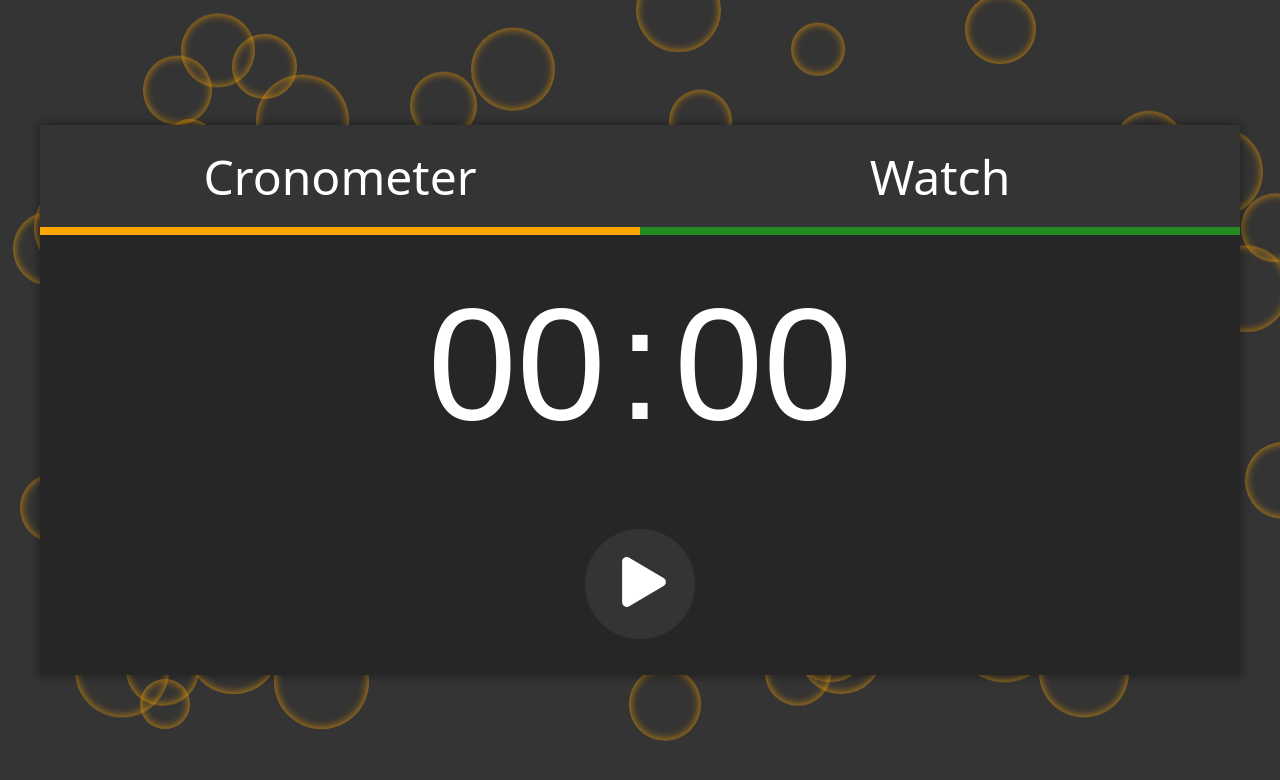
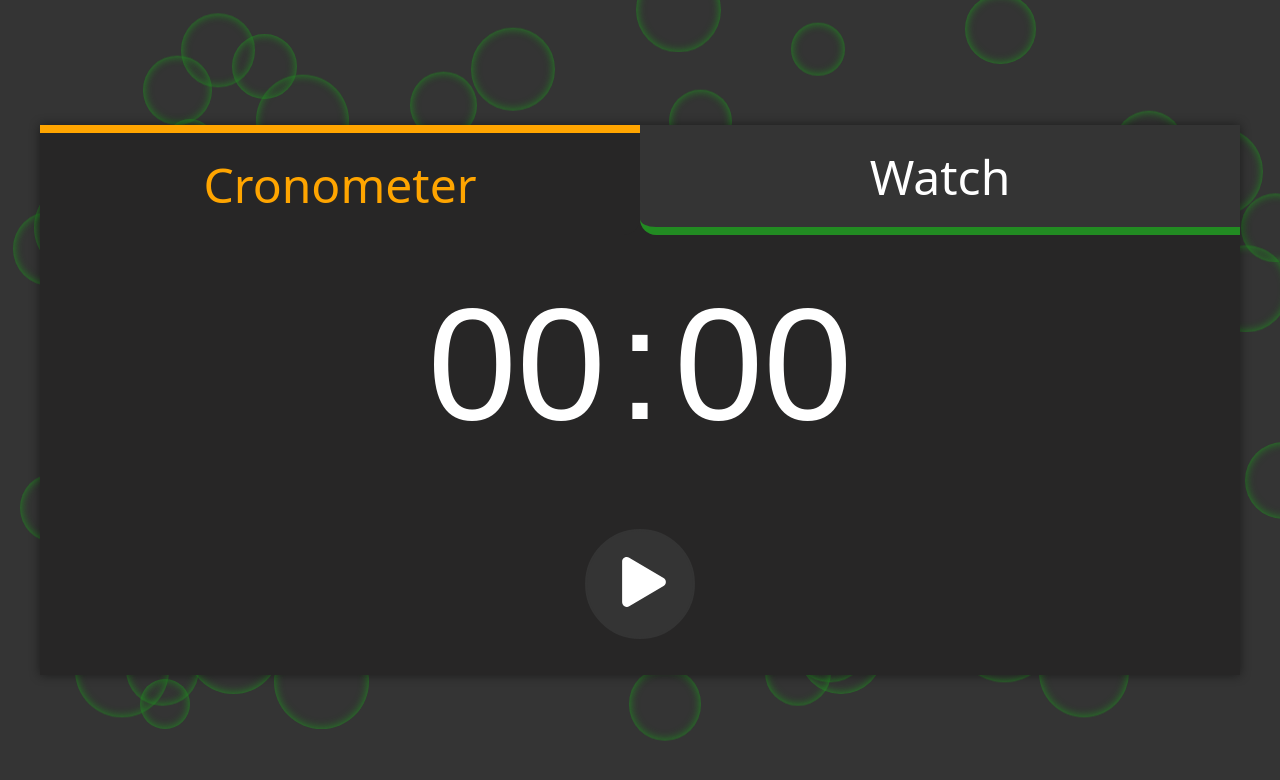
Before and after one commit to davi-lucciola/ClockApp, a React (Vite) app: page / in a window 1280 px wide. Shown: the top 780 px of the page. Built offline with nearby package versions, Linux system fonts and the light colour scheme; a web font is replaced by a local one.

Commit message:
feat: menus finalizados

```diff
--- a/src/components/Button/index.jsx
+++ b/src/components/Button/index.jsx
@@ -1,3 +1,5 @@
+import './style.css'
+
 export const Button = ({ id, className, onClick, content}) => {
     return (
         <button id={id} className={className} onClick={onClick}>
--- /dev/null
+++ b/src/components/Button/style.css
@@ -0,0 +1,3 @@
+button {
+    cursor: pointer;
+}
--- a/src/styles/bubbles.css
+++ b/src/styles/bubbles.css
@@ -10,7 +10,7 @@
     bottom: -50px;
     background: transparent;
     border-radius: 50%;
-    box-shadow: inset 0 0 10px rgba(255, 166, 0, 0.8);
+    box-shadow: inset 0 0 10px forestgreen;
     animation: bubbles 6s linear infinite
   }
 
--- a/src/styles/menu.css
+++ b/src/styles/menu.css
@@ -16,20 +16,22 @@ main .menu button {
 
 .menu #cronometer-menu {
     border-bottom: 8px solid orange;
+    border-bottom-right-radius: 16px;
     transition: 0.3s ease-in-out;
 }
 
-.menu #cronometer-menu:hover {
+.menu #cronometer-menu:hover, .menu #cronometer-menu.current-menu:hover {
     color: rgb(39, 38, 38);
     background-color: orange;
 }
 
 .menu #watch-menu {
     border-bottom: 8px solid forestgreen;
+    border-bottom-left-radius: 16px;
     transition: 0.3s ease-in-out;
 }
 
-.menu #watch-menu:hover {
+.menu #watch-menu:hover, .menu #watch-menu.current-menu:hover {
     color: rgb(39, 38, 38);
     background-color: forestgreen;
 }
@@ -38,6 +40,18 @@ main .menu button {
     background-color: rgb(39, 38, 38);
 }
 
+.menu #cronometer-menu.current-menu {
+    border-bottom: 0;
+    color: orange;
+    border-top: 8px solid orange;
+}
+
+.menu #watch-menu.current-menu {
+    border-bottom: 0;
+    color: forestgreen;
+    border-top: 8px solid forestgreen;
+}
+
 @keyframes fillWatchMenu {
 
 }
--- a/src/templates/App.jsx
+++ b/src/templates/App.jsx
@@ -7,15 +7,28 @@ import "../styles/menu.css";
 export class App extends Component {
   state = {
     timers: [<Cronometro />, <Relogio />],
-    current_timer: 0,
+    current_menu: 0,
   };
 
   switchMenu = (menuIndex) => {
-    this.setState({ current_timer: menuIndex });
+    this.setState({ current_menu: menuIndex });
+    const watch_menu = document.getElementById('watch-menu');
+    const cronometer_menu = document.getElementById('cronometer-menu');
+    switch (menuIndex) {
+      case 1:
+        cronometer_menu.className = ''
+        watch_menu.className = 'current-menu'
+        break;
+
+      default:
+        watch_menu.className = ''
+        cronometer_menu.className = 'current-menu'
+        break;
+    }
   };
 
   render() {
-    const { timers, current_timer } = this.state;
+    const { timers, current_menu } = this.state;
 
     return (
       <main className="app">
@@ -23,6 +36,7 @@ export class App extends Component {
           <Button
             id="cronometer-menu"
             content="Cronometer"
+            className='current-menu'
             onClick={() => this.switchMenu(0)}
           />
           <Button id="watch-menu"
@@ -30,7 +44,7 @@ export class App extends Component {
             onClick={() => this.switchMenu(1)}
           />
         </header>
-        {timers[current_timer]}
+        {timers[current_menu]}
       </main>
     );
   }
```
